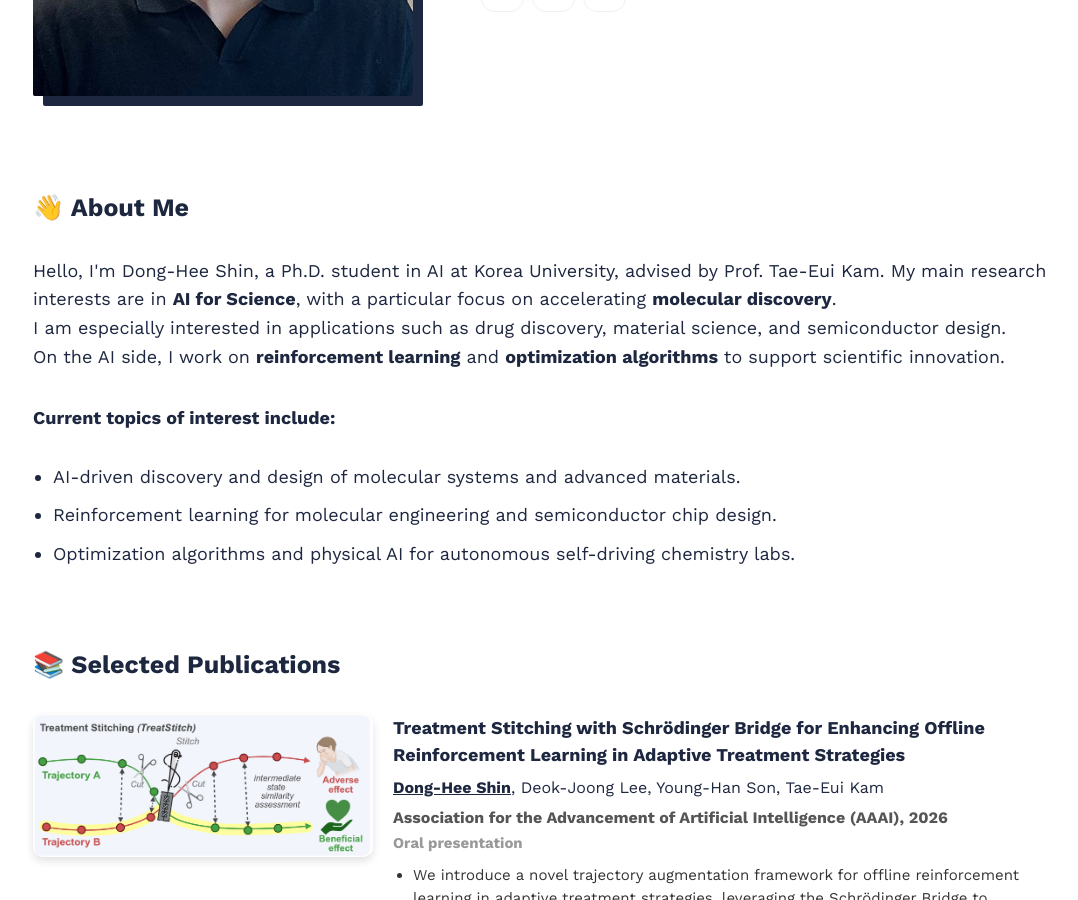
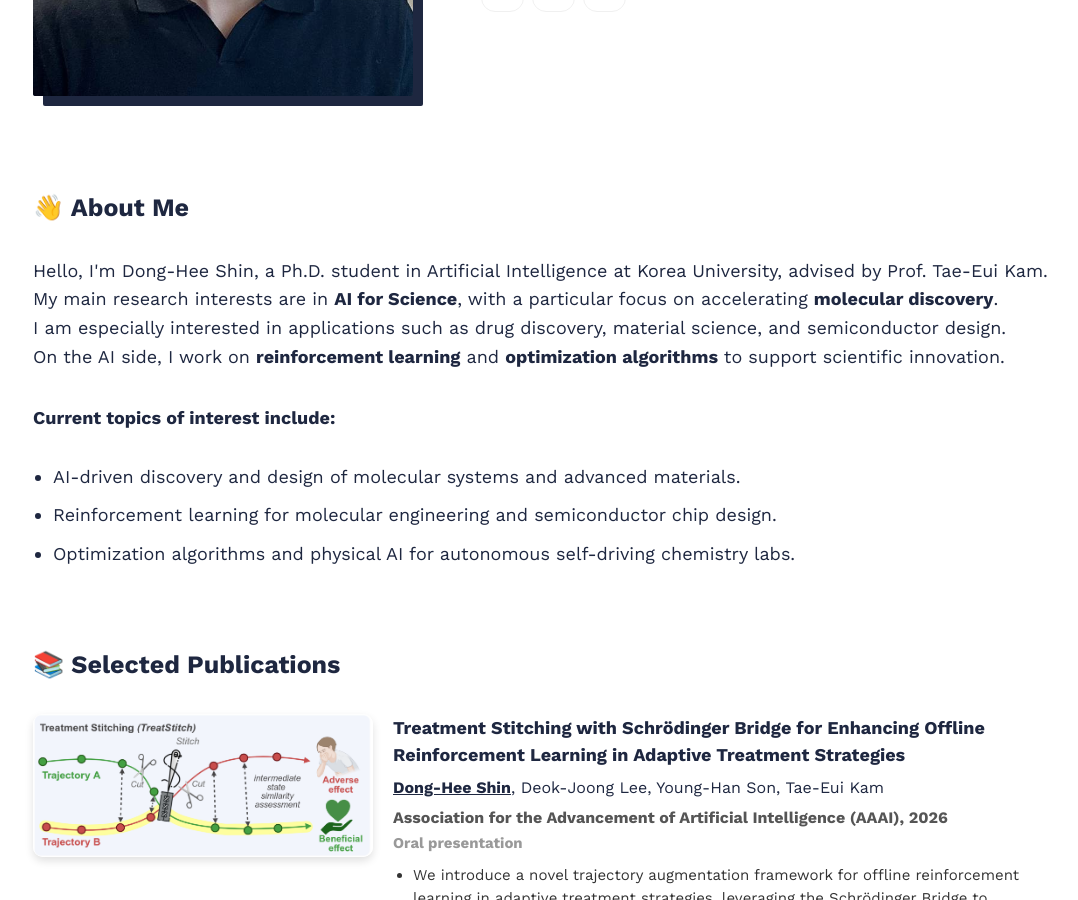
Before and after one commit to donghee-shin-page/donghee-shin-page.github.io, a Jekyll site: the page built from index.html, in a window 1280 px wide and 900 px high, scrolled down 534 px. Shown: the whole window, without its empty margins (87-1165 px from the left). Built offline with Jekyll 4.4.1, drawn with Linux system fonts in a browser that asks for light colours; nearby versions of some CDN libraries; the list of posts is cut into pages by our own code; some of the changed text lies outside the part shown.

Commit message:
Update index.html

```diff
--- a/index.html
+++ b/index.html
@@ -10,7 +10,7 @@
   <h2 style="font-size: 25px; font-weight: bold;">👋 About Me</h2>
 
   <p style="font-size: 18px; line-height: 1.6;">
-    Hello, I'm Dong-Hee Shin, a Ph.D. student in AI at Korea University, advised by Prof. Tae-Eui Kam.
+    Hello, I'm Dong-Hee Shin, a Ph.D. student in Artificial Intelligence at Korea University, advised by Prof. Tae-Eui Kam.
     My main research interests are in <strong>AI for Science</strong>, with a particular focus on accelerating
     <strong>molecular discovery</strong>.<br>
     I am especially interested in applications such as drug discovery, material science, and semiconductor design.<br>
@@ -118,7 +118,7 @@
 
 <!-- 🏆 Awards -->
 <section class="container" style="margin-top: 80px;">
-  <h2 style="font-size: 25px; font-weight: bold;">🏆 Awards & Honors</h2>
+  <h2 style="font-size: 25px; font-weight: bold;">🏆 Grants & Awards</h2>
   <ul style="list-style: disc; padding-left: 20px; margin-top: 20px;">
     {% for award in site.data.awards %}
       <li style="margin-bottom: 18px;">
```
